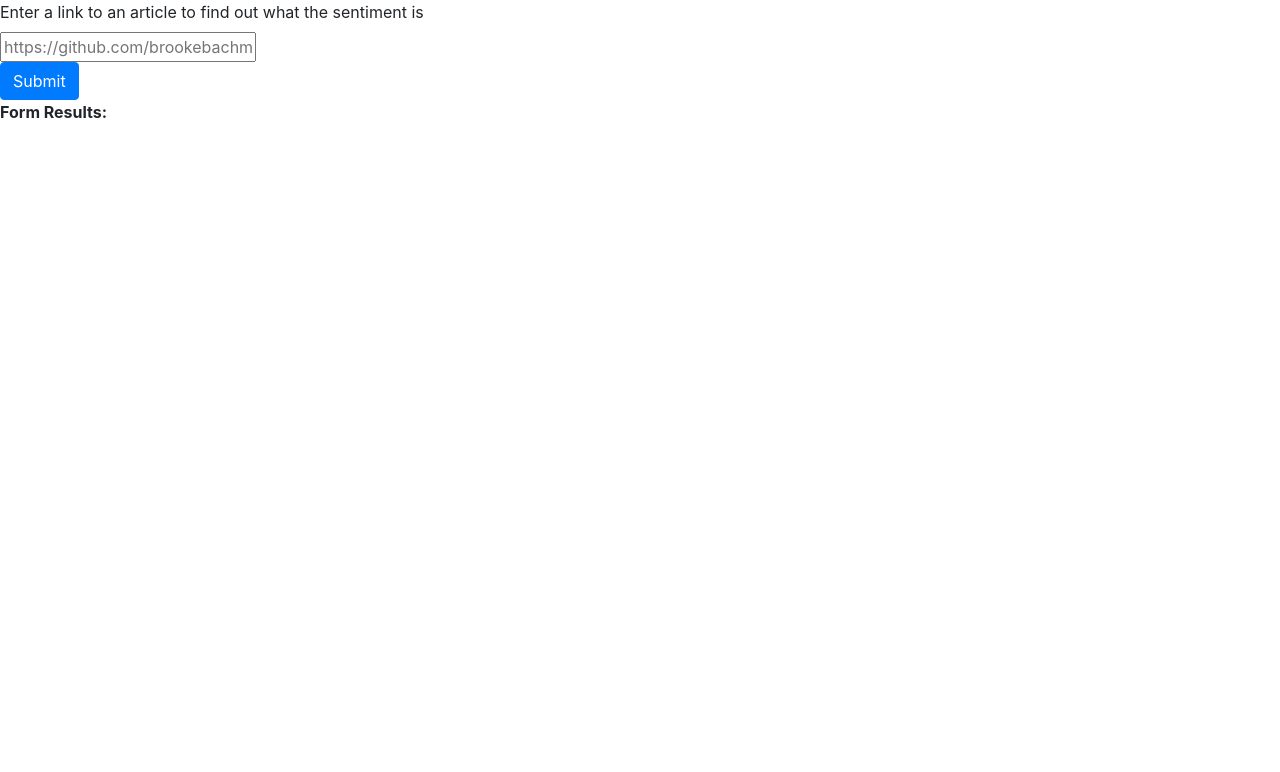
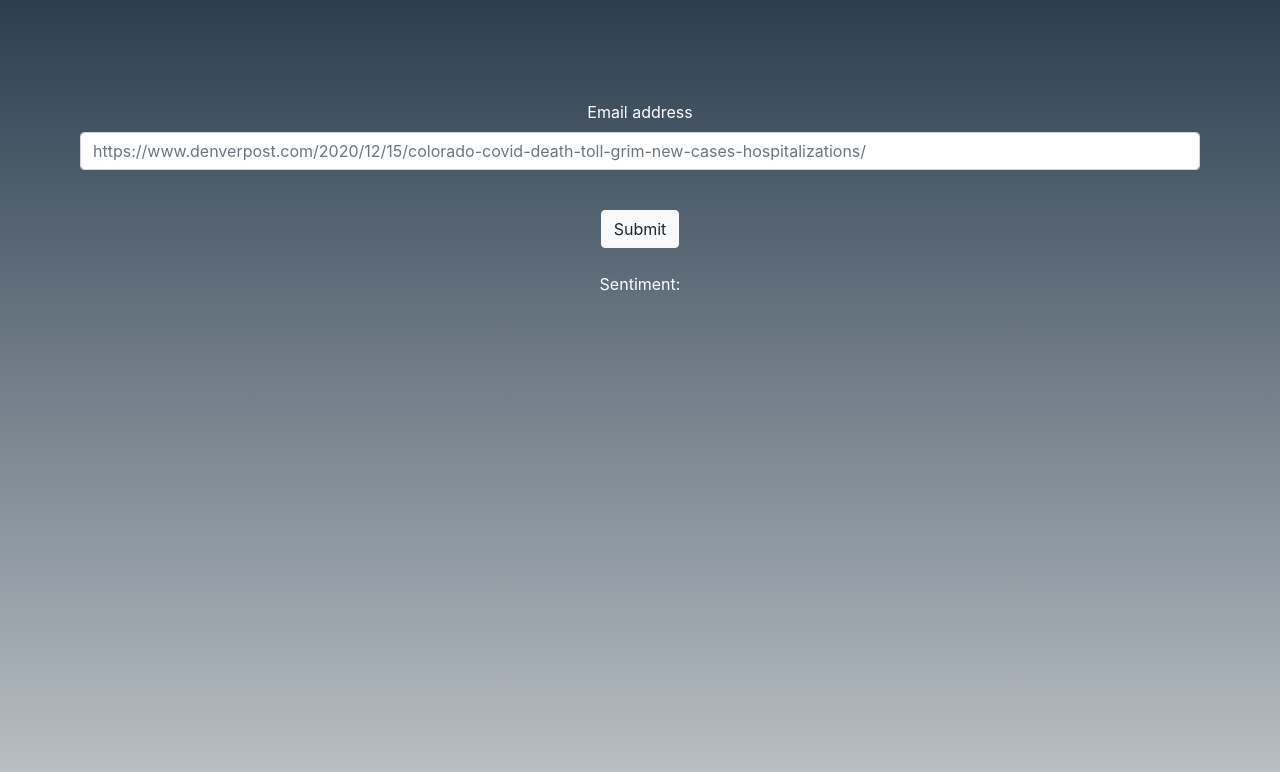
Before and after one commit to brookebachman/news_app, a website built with webpack: page src/Client/views/index.html in a window 1280 px wide. Built offline with nearby package versions, Linux system fonts and the light colour scheme; a web font is replaced by a local one.

Commit message:
working on the scss

```diff
--- a/src/Client/scss/base.scss
+++ b/src/Client/scss/base.scss
@@ -1,14 +1,23 @@
- @import url("https://fonts.googleapis.com/css?family=Open+Sans&display=swap");
+@import url('https://fonts.googleapis.com/css2?family=Cookie&display=swap');
 
-$main-font: Lateef, cursive;
+$main-font: 'Cookie', cursive;
+body {
+    background: #bdc3c7;  /* fallback for old browsers */
+    background: -webkit-linear-gradient(to bottom, #2c3e50, #bdc3c7);  /* Chrome 10-25, Safari 5.1-6 */
+    background: linear-gradient(to bottom, #2c3e50, #bdc3c7); /* W3C, IE 10+/ Edge, Firefox 16+, Chrome 26+, Opera 12+, Safari 7+ */
+    height: 100vh;
+    #main-container {
+        padding: 80px;
+        color: white;
+        display: block;
+        text-align: center;
+        #form {
+            margin: 20px;
+            text-align: left;
+            font-family: $main-font;
+            color: white;
+            font-size: 40px;
+        }
+    }
 
-.main-container {
-    background: linear-gradient(0deg, rgba(50, 181, 205, 1) 0%, rgba(199, 137, 137, 1) 50%, rgba(252, 176, 69, 1) 100%);
-    height: 100vh;
-
-    #form {
-        margin: 20px;
-        text-align: center;
-        font-family: $main-font;
-    }
 }
--- a/src/Client/views/index.html
+++ b/src/Client/views/index.html
@@ -10,13 +10,17 @@
         <link rel="stylesheet" href="">
     </head>
     <body>
-        <main is="main-container">
-            <form id="form" onsubmit="return Client.handleSubmit(event)">
-                <label id="form-title" for="zipcode">Enter a link to an article to find out what the sentiment is</label><br>
-                <input type="text" id="someText" name="fname" value="" placeholder="https://github.com/brookebachman/news_app" ><br>
-                <button type="submit" class="btn btn-primary">Submit</button>
-            </form>
-            <strong>Form Results:</strong>
+        <main id="main-container">
+            <form id="form" onsubmit="return Client.handleSubmit(event)"></form>
+                <div class="form-group">
+                  <label for="exampleInputEmail1">Email address</label>
+                  <input type="email" class="form-control" id="someText" aria-describedby="emailHelp" placeholder="https://www.denverpost.com/2020/12/15/colorado-covid-death-toll-grim-new-cases-hospitalizations/" ><br>
+                </div>
+                <button type="submit" class="btn btn-light">Submit</button>
+              </form>
+              <br></br>
+
+            <p>Sentiment:</p>
                 <div id="polarity"></div>
                 <div id="confidence"></div>
                 <div id="subjectivity"></div>
--- a/src/Server/index.js
+++ b/src/Server/index.js
@@ -35,7 +35,6 @@ app.get('/', function (req, res) {
 app.get('/getData', function(req,res){
 	res.send(newsData)
 })
-
 // designates what port the app will listen to for incoming requests
 app.listen(8081, function () {
 	console.log('Example app listening on port 8081!');
```
